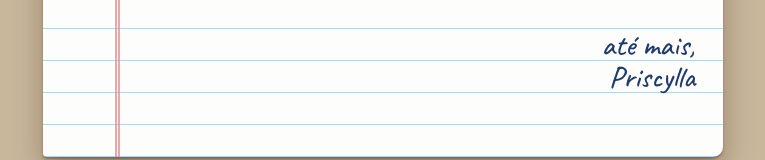
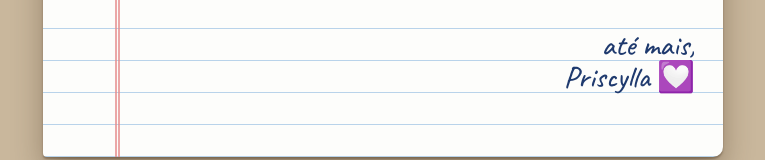
Before and after one commit to Priscyllaamaral/mi-diario, a plain HTML site: page 01/index.html in a window 1280 px wide. Shown: the part 1195-1355 px from the top of the page, without its empty margins (257-1022 px from the left). Drawn offline with Linux system fonts and the light colour scheme.

Commit message:
Add heart emoji to signature in index.html

```diff
--- a/01/index.html
+++ b/01/index.html
@@ -145,7 +145,7 @@
       <p>Poisé, foi essa minha experiência. Em pleno século XXI ainda podemos ver o quanto ser mulher, independente e empoderada assusta as pessoas, pro bem ou pro mal.</p>
     </div>
 
-    <p class="assinatura">até mais,<br>Priscylla</p>
+    <p class="assinatura">até mais,<br>Priscylla &#x1F49F</p>
   </article>
 </body>
 </html>
```
